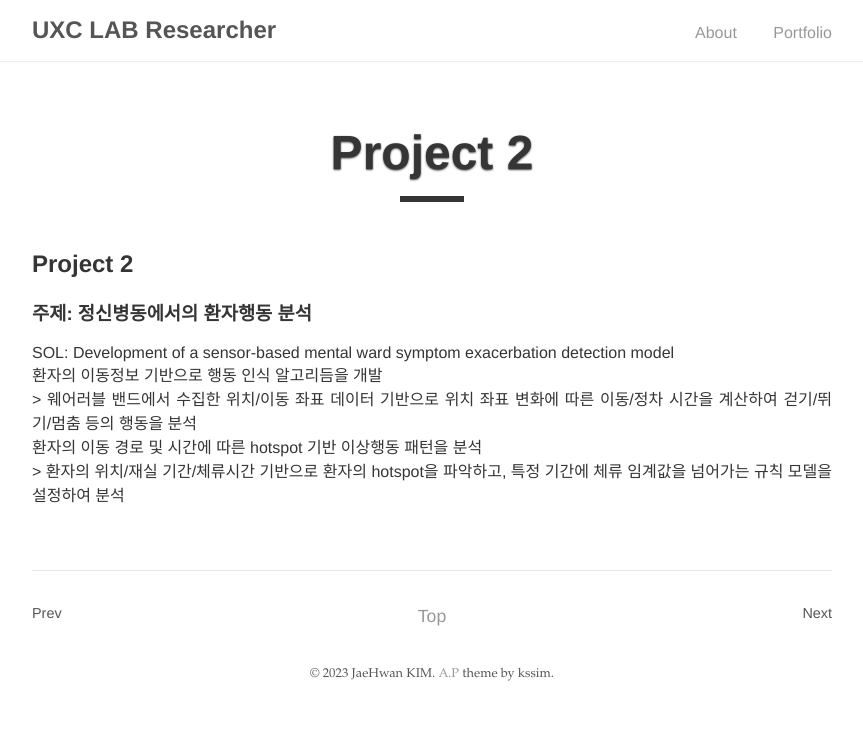
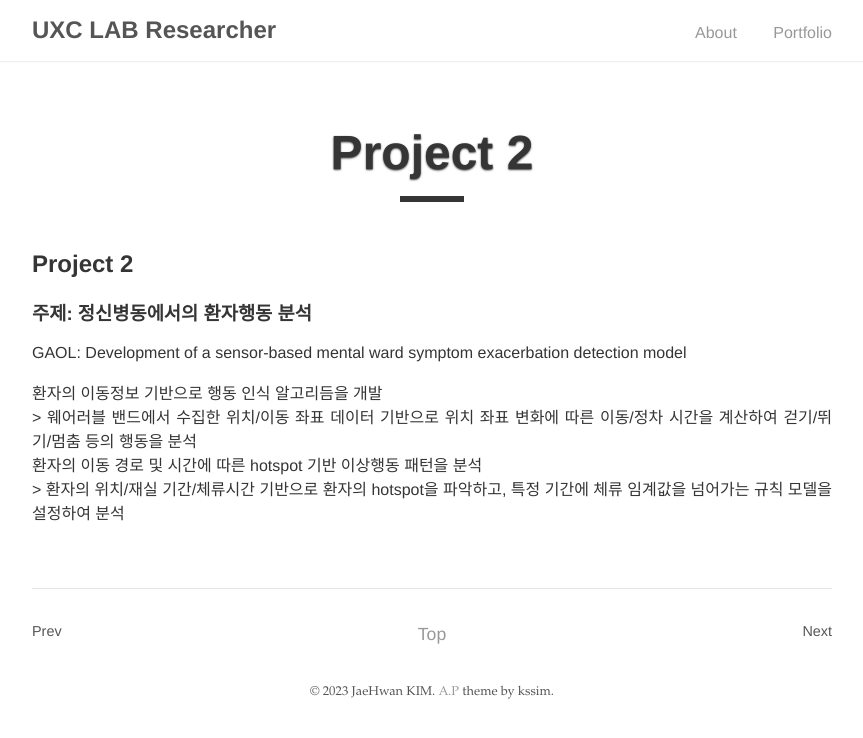
Before and after one commit to kjhwan98/kjhwan98.github.io, a Jekyll site: the page built from _posts/2022-12-01-project2.md, in a window 1280 px wide. Shown: the top 738 px of the page, without its empty margins (208-1071 px from the left). Built offline with Jekyll 4.4.1, drawn with Linux system fonts in a browser that asks for light colours; part of the change alters nothing that is shown.

Commit message:
Update 2022-12-01-project2.md

```diff
--- a/_posts/2022-12-01-project2.md
+++ b/_posts/2022-12-01-project2.md
@@ -8,7 +8,8 @@ type: G
 
 ## Project 2
 ### 주제: 정신병동에서의 환자행동 분석
-SOL: Development of a sensor-based mental ward symptom exacerbation detection model
+GAOL: Development of a sensor-based mental ward symptom exacerbation detection model
+<br/>
 <br/>환자의 이동정보 기반으로 행동 인식 알고리듬을 개발
 <br/> > 웨어러블 밴드에서 수집한 위치/이동 좌표 데이터 기반으로 위치 좌표 변화에 따른 이동/정차 시간을 계산하여 걷기/뛰기/멈춤 등의 행동을 분석
 <br/>환자의 이동 경로 및 시간에 따른 hotspot 기반 이상행동 패턴을 분석
```
